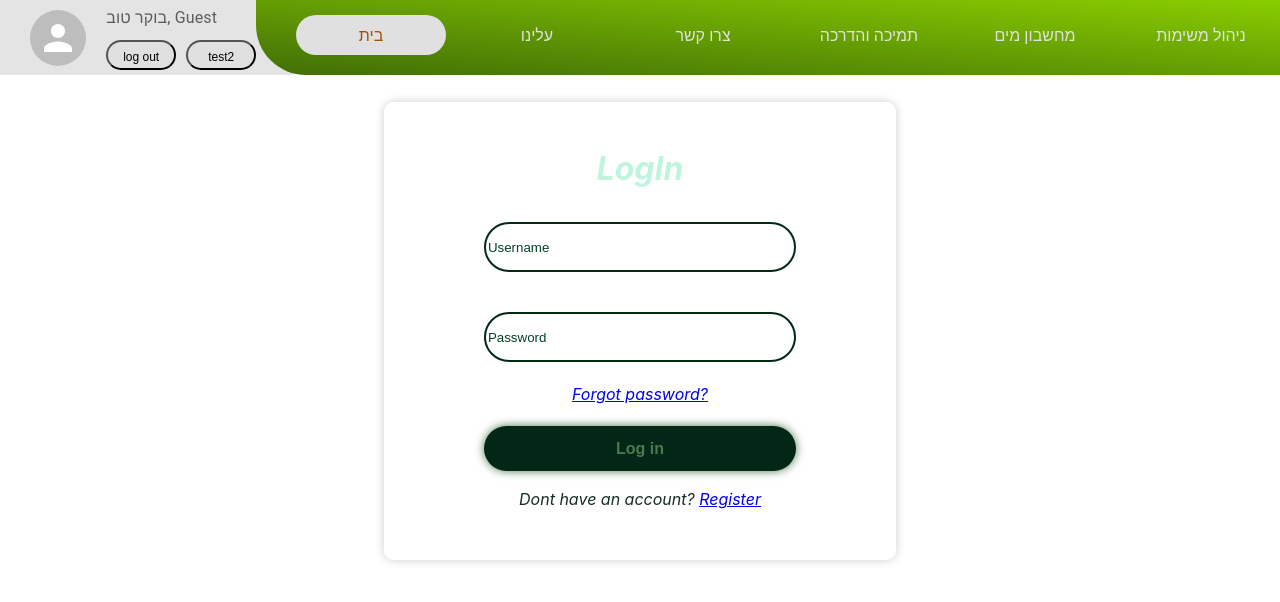
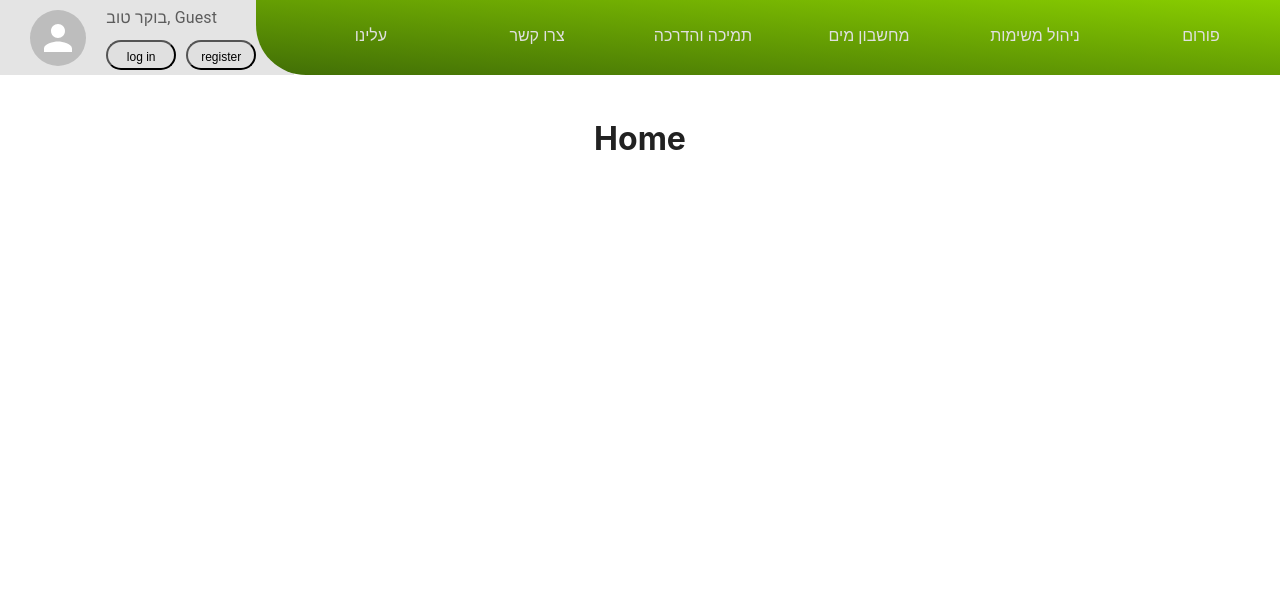
Before and after one commit to Daanielle/WaterWiseAI, a React (Create React App) app in the folder water-wize-ai/: page / in a window 1280 px wide. Shown: the top 602 px of the page. Built offline with nearby package versions, Linux system fonts and the light colour scheme.

Commit message:
log in/out buttons, fixed routing and navBar

```diff
--- a/water-wize-ai/src/App.js
+++ b/water-wize-ai/src/App.js
@@ -9,8 +9,11 @@ import Guide from "./pages/Guide";
 import WaterCalculator from "./pages/WaterCalculator";
 import Demo from "./pages/Demo";
 import TasksList from "./pages/TasksList";
+import LogIn from "./pages/LogIn";
+import Register from "./pages/Register";
 import { LanguageProvider } from "./LanguageContext";
 import { AuthProvider } from './AuthContext';
+
 
 // const style =  {
 //   backgroundImage: `url(${palm})`,
@@ -33,6 +36,8 @@ const router = createBrowserRouter([
       { path: "/Forum", element: <Forum /> },
       { path: "/WaterCalculator", element: <WaterCalculator /> },
       { path: "/TasksList", element: <TasksList /> },
+      { path: "/LogIn", element: <LogIn /> },
+      { path: "/Register", element: <Register /> },
       { path: "/Demo", element: <Demo /> },
     ],
   },
--- a/water-wize-ai/src/components/LogInForm.js
+++ b/water-wize-ai/src/components/LogInForm.js
@@ -1,10 +1,13 @@
 import React, { useState, useContext } from "react";
 import { AuthContext } from '../AuthContext';
+import { Link } from "react-router-dom";
+import { useNavigate } from "react-router-dom";
 
 const LogIn = (props) => {
   const [username, setUsername] = useState('');
   const [password, setPassword] = useState('');
   const { login } = useContext(AuthContext);
+  const navigate = useNavigate();
 
   const handleSubmit = async (e) => {
     e.preventDefault();
@@ -25,6 +28,7 @@ const LogIn = (props) => {
       }
       const data = await loginResponse.json(); // Parse the JSON response
       login(data);
+      navigate("/");
     } catch (error) {
       console.error("Error:", error);
     }
@@ -47,7 +51,9 @@ const LogIn = (props) => {
           <button className="my_button" type="Submit">Log in</button>
         </div>
         <div>
-          <p className="Register_link">Dont have an account? <a href="#" onClick={() => props.onFormSwitch('register')}> Register</a></p>
+          <Link to="/Register">
+            <p className="Register_link">Dont have an account? <a href="#"> Register</a></p>
+          </Link>
         </div>
       </form>
     </div>
--- a/water-wize-ai/src/components/NavigationBar.js
+++ b/water-wize-ai/src/components/NavigationBar.js
@@ -16,15 +16,6 @@ function NavigationBar() {
       <header className={classes.navbar}>
         <nav>
           <ul className={classes.list}>
-            <NavLink
-              to="/"
-              className={({ isActive }) =>
-                isActive ? classes.active : classes.inactive
-              }
-              end
-            >
-              <li>{dict.home}</li>
-            </NavLink>
             <NavLink
               to="/AboutUs"
               className={({ isActive }) =>
--- a/water-wize-ai/src/components/RegisterForm.js
+++ b/water-wize-ai/src/components/RegisterForm.js
@@ -1,5 +1,6 @@
 import React, { useState } from "react";
 import classes from "../styles/Register_and_Login.css";
+import { Link } from "react-router-dom";
 
 const Register = (props) => {
   const [username, setUsername] = useState('');
@@ -108,7 +109,9 @@ const Register = (props) => {
           <button className="my_button" type="submit">Register</button>
         </div>
         <div >
-          <p className="login_link">Already have an account? <a href="#" onClick={() => props.onFormSwitch('login')}> Login here.</a></p>
+          <Link to="/LogIn">
+            <p className="login_link">Already have an account? <a href="#" > Login here.</a></p>
+          </Link>
         </div>
       </form>
     </div>
--- a/water-wize-ai/src/components/UserDetailsBar.js
+++ b/water-wize-ai/src/components/UserDetailsBar.js
@@ -5,11 +5,12 @@ import Typography from "@mui/material/Typography";
 import useDictionary from "../resources/Dictionary/Dictionary";
 import CustomButton from "../components/CustomButton";
 import { AuthContext } from "../AuthContext";
+import { Link } from "react-router-dom";
 
 
 function UserDetailsBar() {
   const dict = useDictionary();
-  const { user, logout } = useContext(AuthContext);
+  const { isAuth, user, logout } = useContext(AuthContext);
 
   const buttonsStyleRight = {
     fontSize: "12px",
@@ -23,6 +24,24 @@ function UserDetailsBar() {
     height: "30px",
     width: "70px",
   };
+
+  const LoggedInBtns = (
+    <div style={{ display: "flex" }}>
+      <CustomButton label="log out" type="button" onClick={logout} style={buttonsStyleLeft} />
+      <CustomButton label="user" type="button" style={buttonsStyleRight} />
+    </div>
+  )
+
+  const GuestBtns = (
+    <div style={{ display: "flex" }}>
+      <Link to="/LogIn">
+        <CustomButton label="log in" type="button" style={buttonsStyleLeft} />
+      </Link>
+      <Link to="/Register">
+      <CustomButton label="register" type="button" style={buttonsStyleRight} />
+      </Link>
+    </div>
+  )
 
   return (
     <div
@@ -40,10 +59,7 @@ function UserDetailsBar() {
         <Typography color="text.secondary">
           {dict.goodMorning}, {user ? user.name : 'Guest'}
         </Typography>
-        <div style={{ display: "flex" }}>
-          <CustomButton label="log out" type="button" onClick={logout} style={buttonsStyleLeft} />
-          <CustomButton label="test2" type="button" style={buttonsStyleRight} />
-        </div>
+        {user ? LoggedInBtns : GuestBtns}
       </div>
     </div>
   );
--- a/water-wize-ai/src/pages/Home.js
+++ b/water-wize-ai/src/pages/Home.js
@@ -13,13 +13,14 @@ function Home() {
   };
   return (
     <PageContainer>
-      <div className={classes.home_style}>
+      <h1>Home</h1>
+      {/* <div className={classes.home_style}>
         {currentForm === "login" ? (
           <LogInForm onFormSwitch={toggleForm} />
         ) : (
           <RegisterForm onFormSwitch={toggleForm} />
         )}
-      </div>
+      </div> */}
     </PageContainer>
   );
 }
--- /dev/null
+++ b/water-wize-ai/src/pages/LogIn.js
@@ -0,0 +1,17 @@
+import PageContainer from "../components/PageContainer";
+import CustomButton from "../components/CustomButton";
+import LogInForm from "../components/LogInForm";
+import React, { useState } from "react";
+import RegisterForm from "../components/RegisterForm";
+// import classes from "../styles/Register_and_Login.css";
+
+function LogIn() {
+
+  return (
+    <PageContainer>
+      <LogInForm />
+    </PageContainer>
+  );
+}
+
+export default LogIn;
--- /dev/null
+++ b/water-wize-ai/src/pages/Register.js
@@ -0,0 +1,16 @@
+import PageContainer from "../components/PageContainer";
+import CustomButton from "../components/CustomButton";
+import LogInForm from "../components/LogInForm";
+import React, { useState } from "react";
+import RegisterForm from "../components/RegisterForm";
+// import classes from "../styles/Register_and_Login.css";
+
+function LogIn() {
+  return (
+    <PageContainer>
+          <RegisterForm/>
+    </PageContainer>
+  );
+}
+
+export default LogIn;
```
